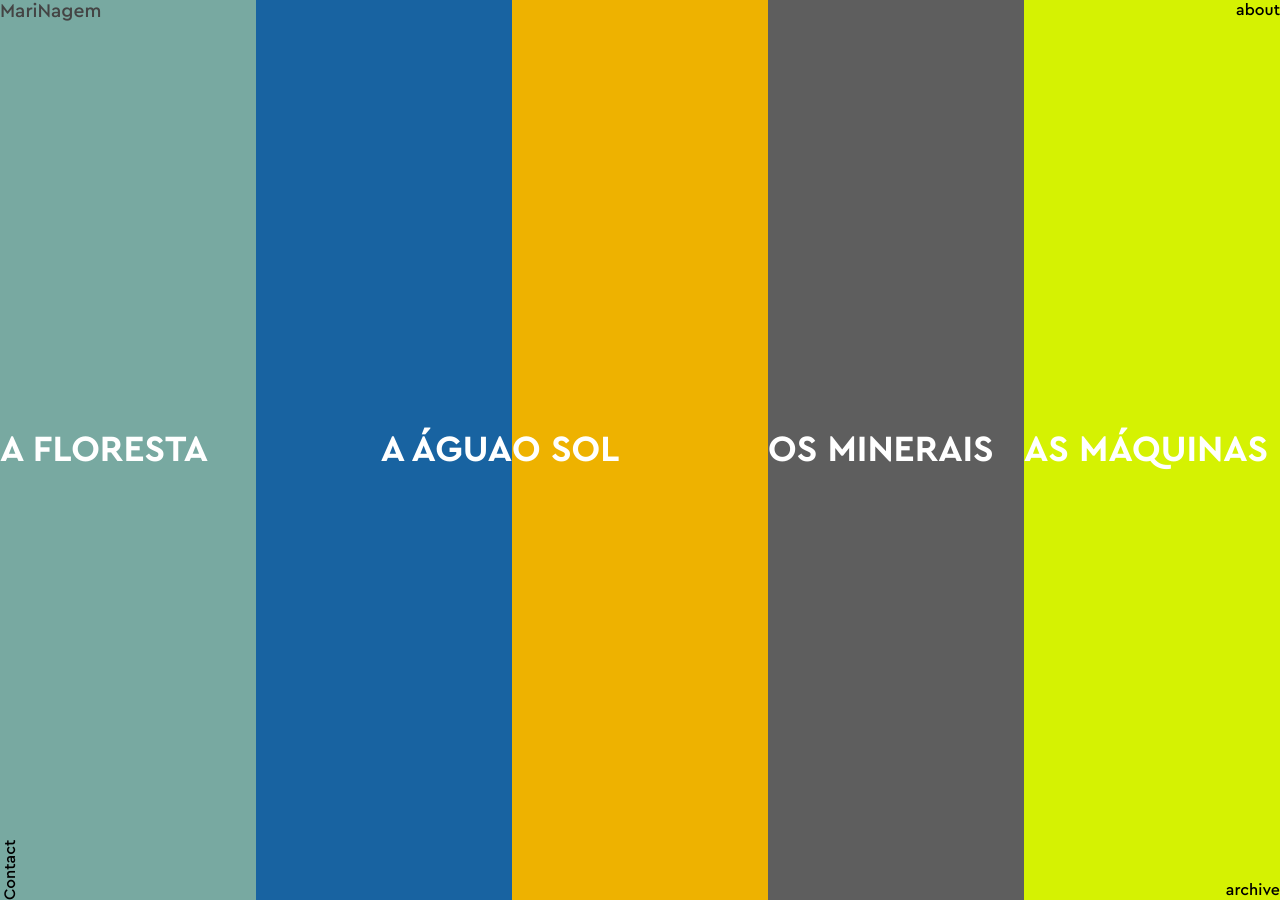
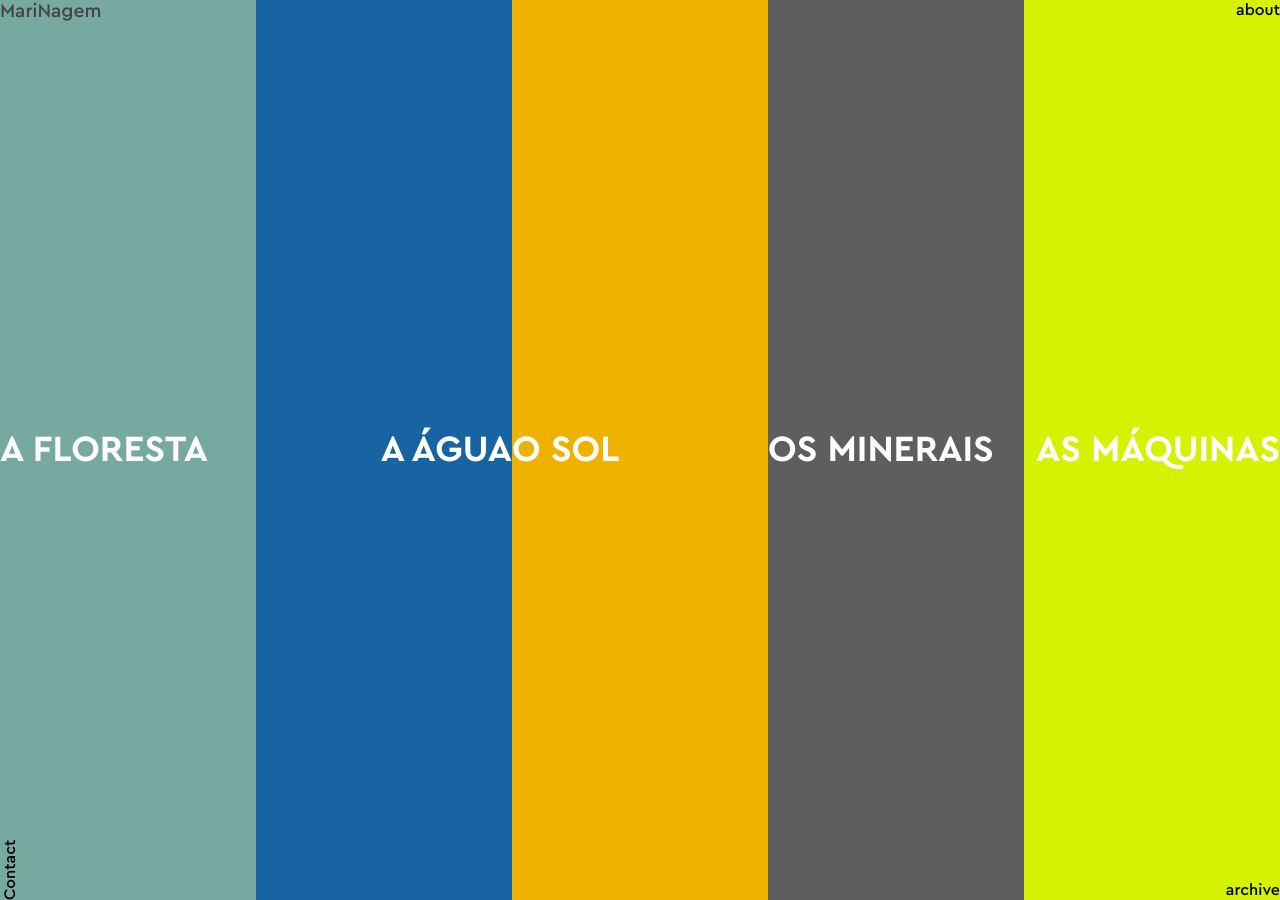
Before and after one commit to marinagem-www/2023.marinagem.com, a Jekyll site: the page built from pages/pt/index.md, in a window 1280 px wide. Built offline with Jekyll 4.4.1, drawn with Linux system fonts in a browser that asks for light colours.

Commit message:
fix machine align

```diff
--- a/_data/categories.yml
+++ b/_data/categories.yml
@@ -22,4 +22,4 @@ machines:
   en: "The Machines"
   pt: "As Máquinas"
   color: "#d5f202"
-  home-align: flex-start
+  home-align: flex-end
```
